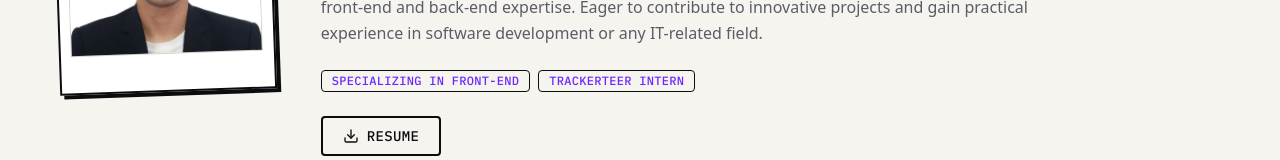
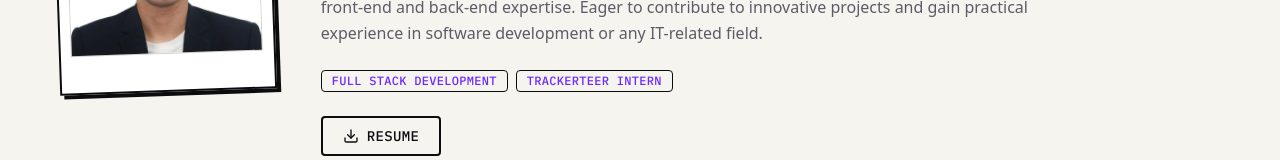
Before and after one commit to Aron-Arboleda/Portfolio, a React (Vite) app: page /about in a window 1280 px wide. Shown: the part 312-472 px from the top of the page. Built offline with nearby package versions, Linux system fonts and the light colour scheme; no server answers.

Commit message:
slight modification homepage

```diff
--- a/src/data/profile.ts
+++ b/src/data/profile.ts
@@ -29,6 +29,6 @@ export const profile: Profile = {
       type: 'linkedin',
     },
   ],
-  highlights: ['Specializing in Front-End', 'Trackerteer Intern'],
+  highlights: ['Full Stack Development', 'Trackerteer Intern'],
   resumeUrl: '/ARBOLEDA-RESUME.pdf',
 }
```
